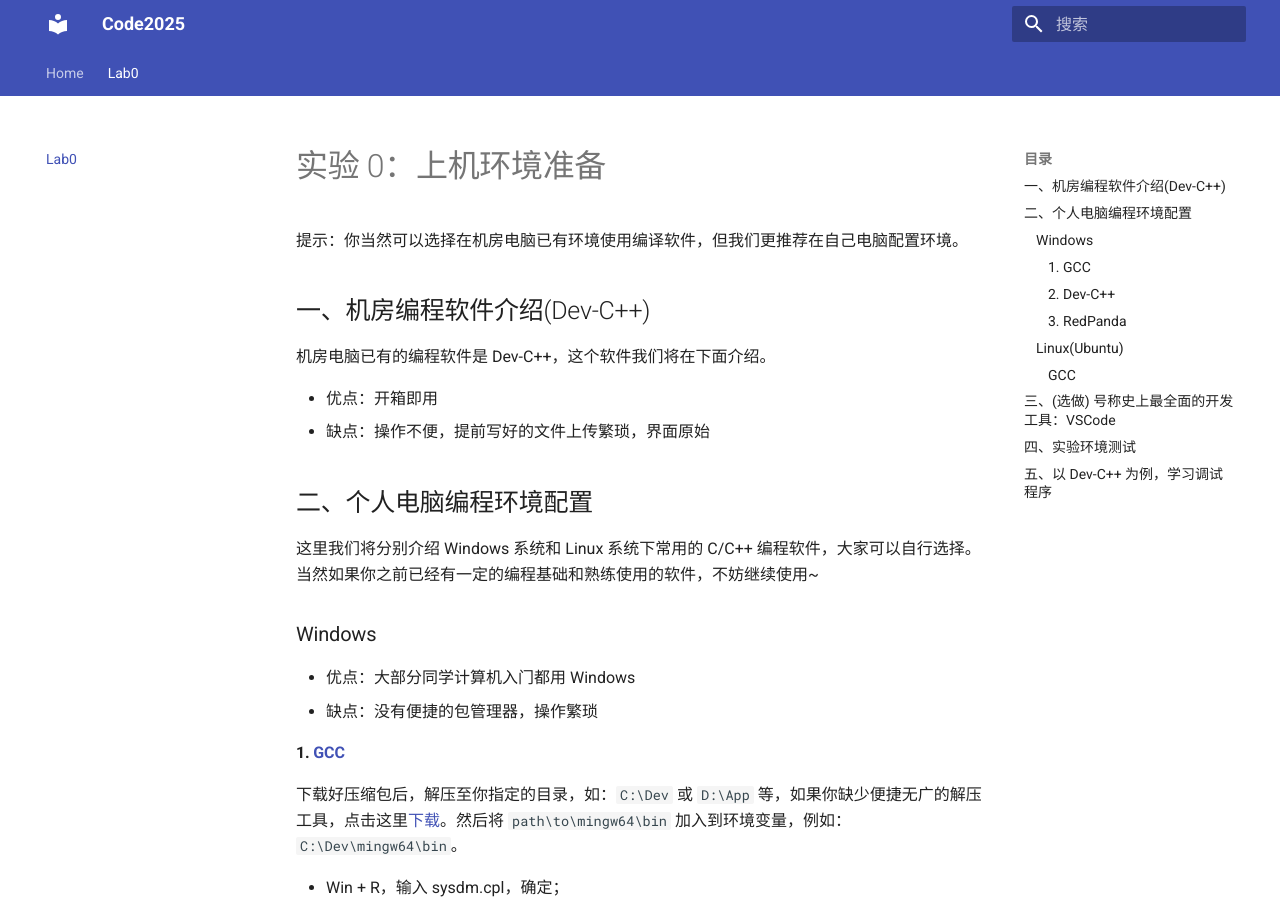
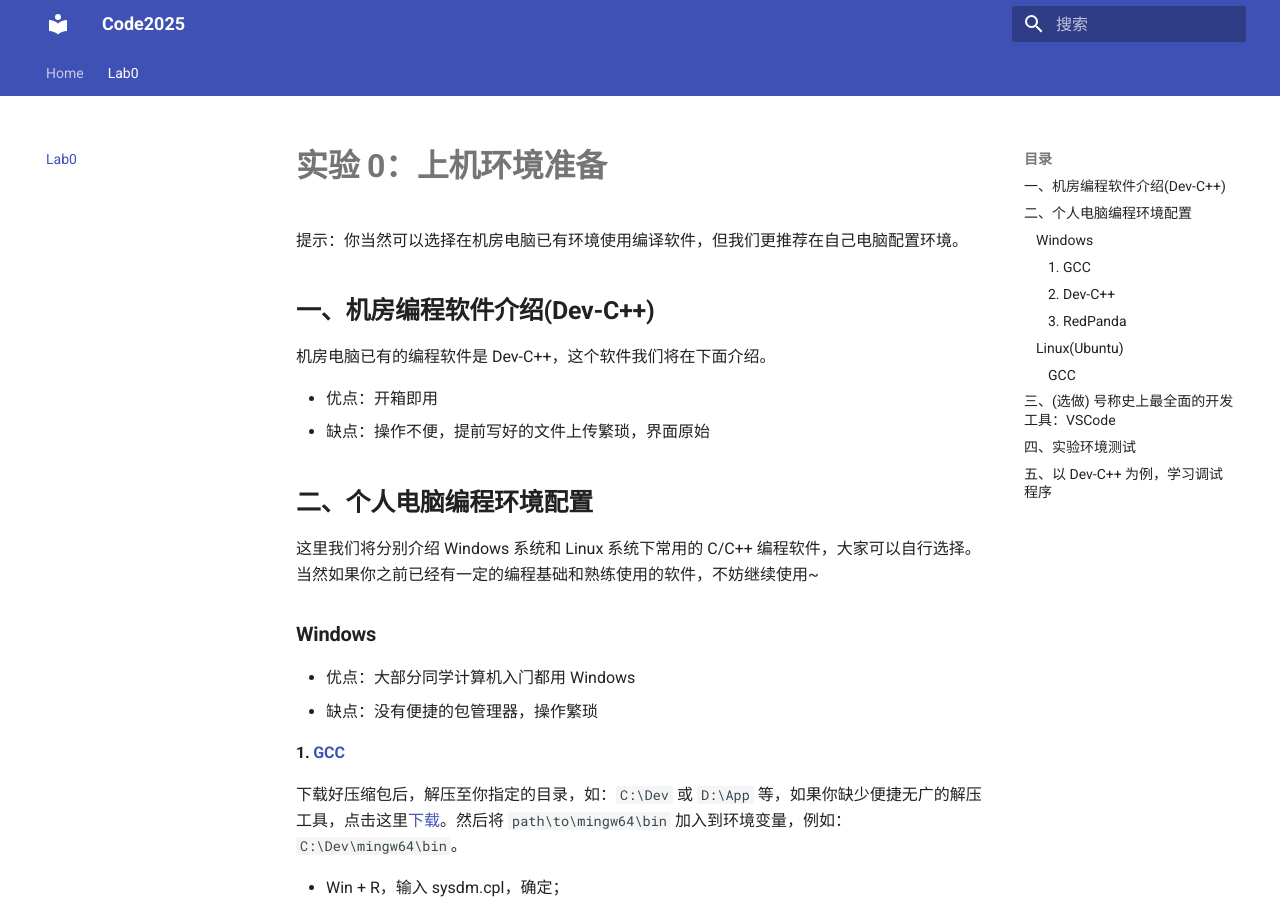
Before and after one commit to Tsincy-Peacy/Code2025, an MkDocs documentation site: the page built from docs/lab0.md, in a window 1280 px wide and 900 px high. Built offline with MkDocs 1.6.1 and Material for MkDocs 9.7.7, drawn with Linux system fonts in a browser that asks for light colours.

Commit message:
加粗lab0标题

```diff
--- a/docs/lab0.md
+++ b/docs/lab0.md
@@ -1,10 +1,10 @@
-# 实验 0：上机环境准备
+# **实验 0：上机环境准备**
 
 提示：你当然可以选择在机房电脑已有环境使用编译软件，但我们更推荐在自己电脑配置环境。
 
 
 
-## 一、机房编程软件介绍(Dev-C++)
+## **一、机房编程软件介绍(Dev-C++)**
 
 机房电脑已有的编程软件是 Dev-C++，这个软件我们将在下面介绍。
 
@@ -13,16 +13,16 @@
 
 
 
-## 二、个人电脑编程环境配置
+## **二、个人电脑编程环境配置**
 
 这里我们将分别介绍 Windows 系统和 Linux 系统下常用的 C/C++ 编程软件，大家可以自行选择。当然如果你之前已经有一定的编程基础和熟练使用的软件，不妨继续使用~
 
-### Windows
+### **Windows**
 
 - 优点：大部分同学计算机入门都用 Windows
 - 缺点：没有便捷的包管理器，操作繁琐
 
-#### 1. [GCC](./assets/x86_64-15.2.0-release-mcf-seh-ucrt-rt_v13-rev0.7z)
+#### **1. [GCC](./assets/x86_64-15.2.0-release-mcf-seh-ucrt-rt_v13-rev0.7z)**
 
 下载好压缩包后，解压至你指定的目录，如：`C:\Dev` 或 `D:\App` 等，如果你缺少便捷无广的解压工具，点击这里[下载](./assets/7z2409-x64.exe)。然后将 `path\to\mingw64\bin` 加入到环境变量，例如：`C:\Dev\mingw64\bin`。
 
@@ -60,19 +60,19 @@ output_file.exe  # 执行程序
 
 
 
-#### 2. [Dev-C++](./assets/devcpp-5.1.1.0_64bit_setup.exe)
+#### **2. [Dev-C++](./assets/devcpp-5.1.1.0_64bit_setup.exe)**
 
 安装即可，可以按照自己的需求更改安装位置，如：`C:/Dev` 或 `D:/App` 等。
 
 
 
-#### 3. [RedPanda](./assets/RedPanda.C++.3.2.win64.MinGW64_11.4.Setup.exe)
+#### **3. [RedPanda](./assets/RedPanda.C++.3.2.win64.MinGW64_11.4.Setup.exe)**
 
 界面优雅，与 Dev-C++ 操作基本一致，安装同 Dev-C++。
 
 
 
-### Linux(Ubuntu)
+### **Linux(Ubuntu)**
 
 Linux 也是一个广泛使用的操作系统，但大部分电脑预装的操作系统是 Windows 系统。如果希望在自己的电脑上使用 Linux 操作系统，一般有两种方法：一是安装双系统，但风险较高；二是使用一种叫做虚拟机的软件。
 
@@ -85,7 +85,7 @@ Linux 也是一个广泛使用的操作系统，但大部分电脑预装的操
 
 
 
-#### GCC
+#### **GCC**
 
 在 Linux 上安装 GCC 的指令如下：
 
@@ -104,7 +104,7 @@ output_file  # 执行程序
 
 
 
-## 三、(选做) 号称史上最全面的开发工具：VSCode
+## **三、(选做) 号称史上最全面的开发工具：VSCode**
 
 VSCode 是一个强大的文本编辑器，以“轻量级、高性能、强扩展”为核心特色，是前端、后端、全栈及数据科学等领域开发者的首选工具。
 
```
